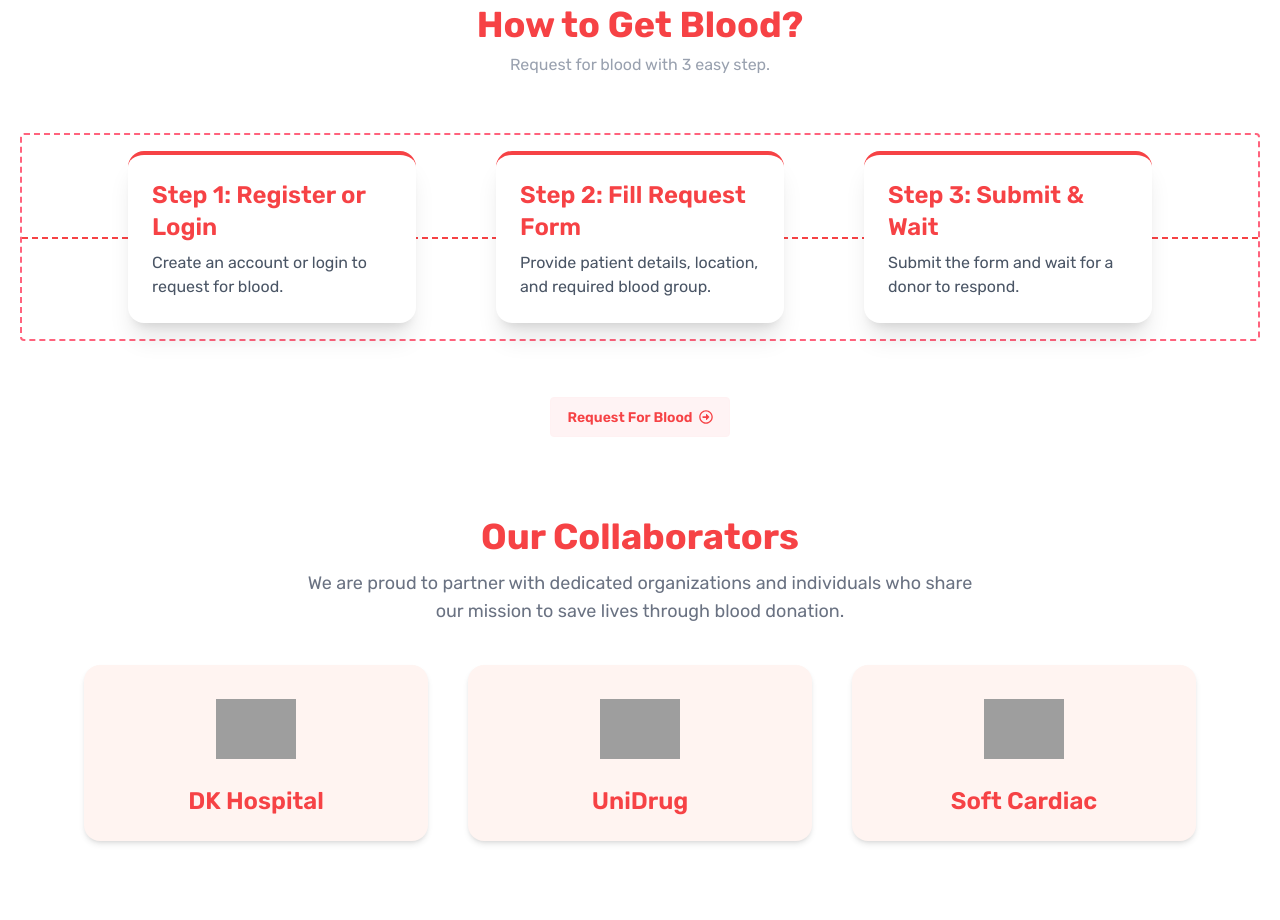
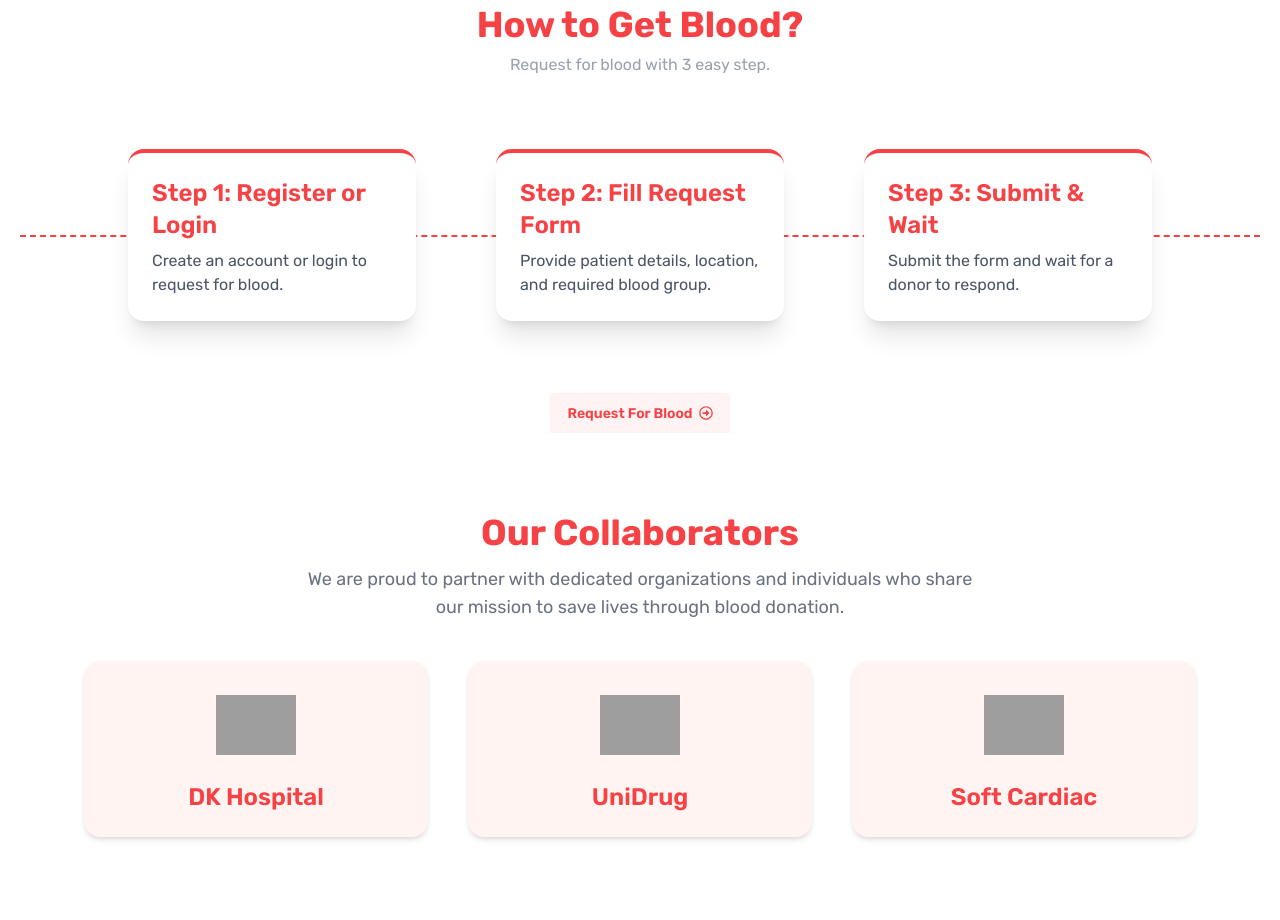
Before and after one commit to jahidul2004/LifeDrop, a React (Vite) app: page / in a window 1280 px wide. Shown: the part 1000-1920 px from the top of the page. Built offline with nearby package versions, Linux system fonts and the light colour scheme; grey boxes are pictures that could not be loaded.

Commit message:
How to get blood updated.

```diff
--- a/src/pages/Home/howToGetBlood/HowToGetBlood.jsx
+++ b/src/pages/Home/howToGetBlood/HowToGetBlood.jsx
@@ -33,7 +33,7 @@ const HowToGetBlood = () => {
                 </p>
             </div>
 
-            <div className="border-2 p-4 rounded border-error border-dashed relative flex flex-col md:flex-row items-center justify-center gap-10 md:gap-20">
+            <div className="border-2 md:border-none p-4 rounded border-error border-dashed relative flex flex-col md:flex-row items-center justify-center gap-10 md:gap-20">
                 {steps.map((step, index) => (
                     <motion.div
                         key={step.id}
```
